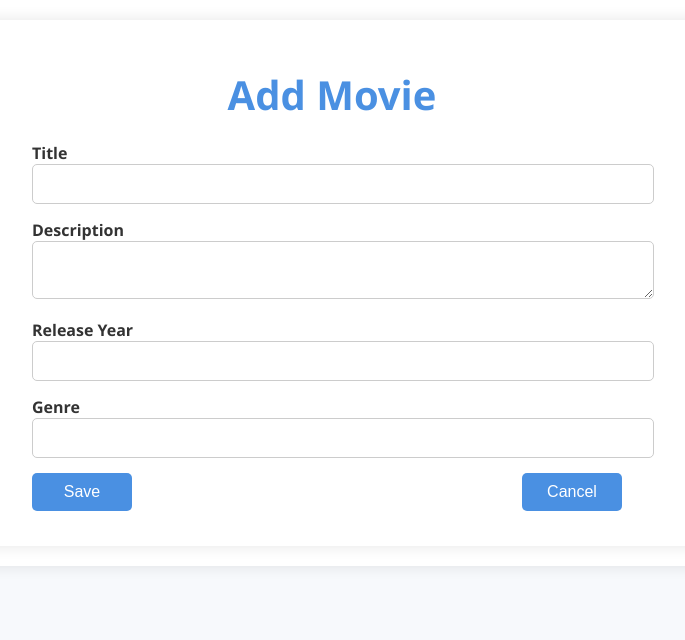
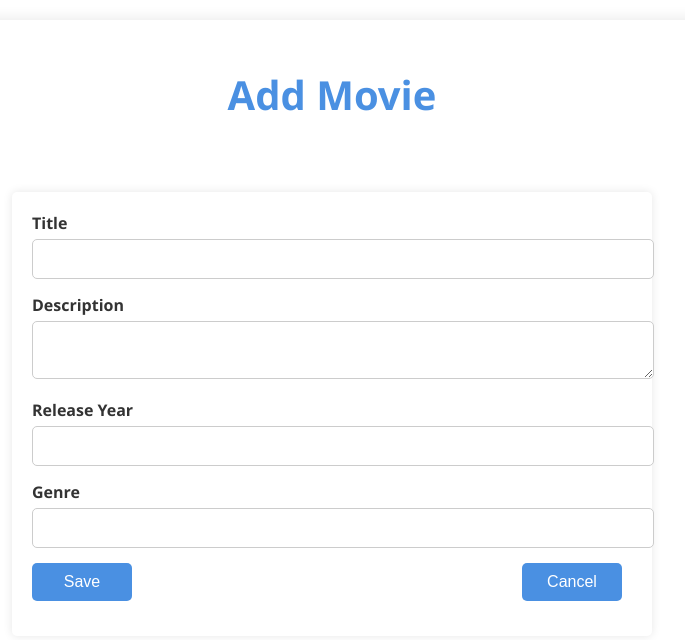
Before and after one commit to 31Subhashree/movie-watchlist.github.io, a React (Create React App) app: page /add in a window 1280 px wide. Shown: the top 640 px of the page, without its empty margins (308-993 px from the left). Built offline with nearby package versions, Linux system fonts and the light colour scheme.

Commit message:
Update AddEditMovie.css

```diff
--- a/src/components/AddEditMovie.css
+++ b/src/components/AddEditMovie.css
@@ -1,13 +1,37 @@
 form {
   max-width: 600px;
   width: 100%;
+  margin: 50px auto;
+  padding: 20px;
+  background: var(--white);
+  border-radius: 5px;
+  box-shadow: 0 0 10px rgba(0, 0, 0, 0.1);
+}
+
+form div {
+  margin-bottom: 15px;
+}
+
+form label {
+  margin-bottom: 5px;
+  font-weight: bold;
+  display: block;
+}
+
+form input,
+form textarea {
+  width: 100%;
+  padding: 10px;
+  font-size: 1rem;
+  border: 1px solid #ccc;
+  border-radius: 5px;
 }
 
 form button {
   width: 100px;
 }
 
-form .form-actions {
+.form-actions {
   display: flex;
   justify-content: space-between;
 }
```
